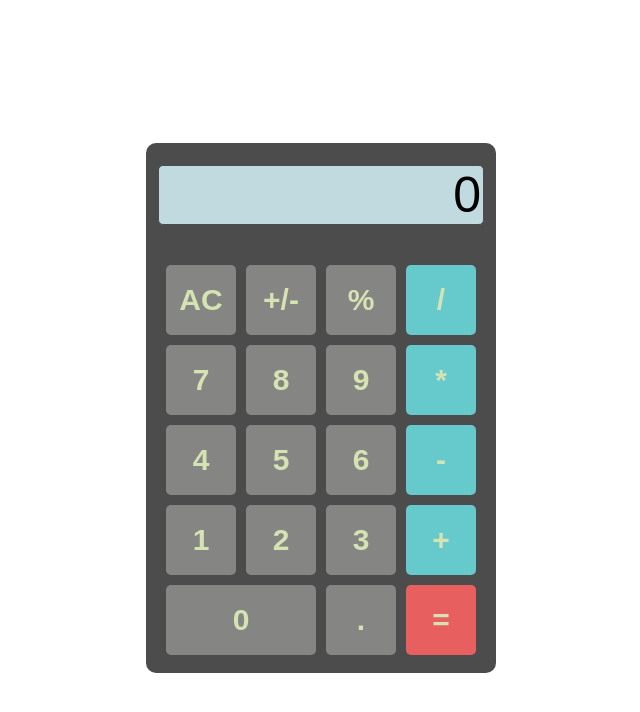
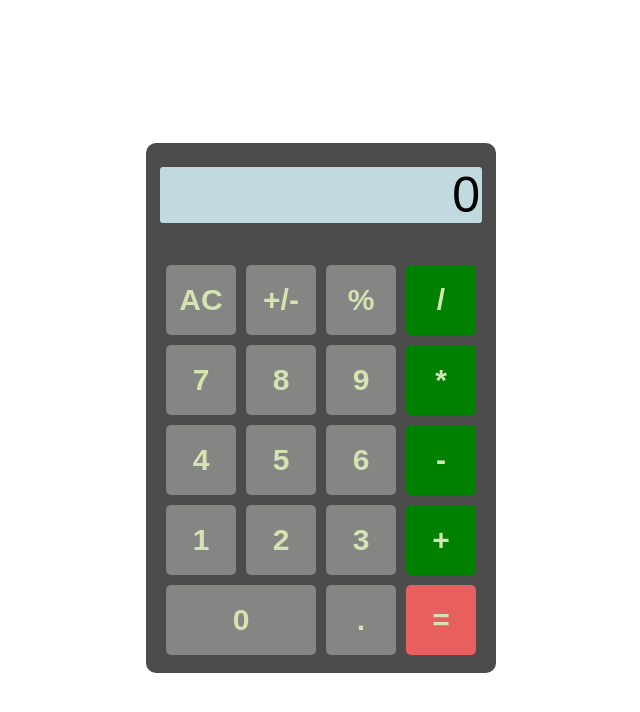
Before and after one commit to harshbansal6/odin-project-calculator, a plain HTML site: page index.html in a window 1280 px wide. Shown: the whole page, without its empty margins (319-959 px from the left). Drawn offline with Linux system fonts and the light colour scheme.

Commit message:
updted the operator background color

```diff
--- a/styles.css
+++ b/styles.css
@@ -23,7 +23,7 @@ body {
     height: 60px;
     margin-bottom: 40px;
     background-color:  #c1dadf;
-    border: 1px solid #4c4c4c;
+    border: 2px solid #4c4c4c;
     border-radius: 5px;
     font-size: 50px;
     text-align: end;
@@ -55,5 +55,5 @@ body {
     background-color: #e75f5f;
 }
 .operator {
-    background-color: #66c9cc;
+    background-color: green;
 }
```
